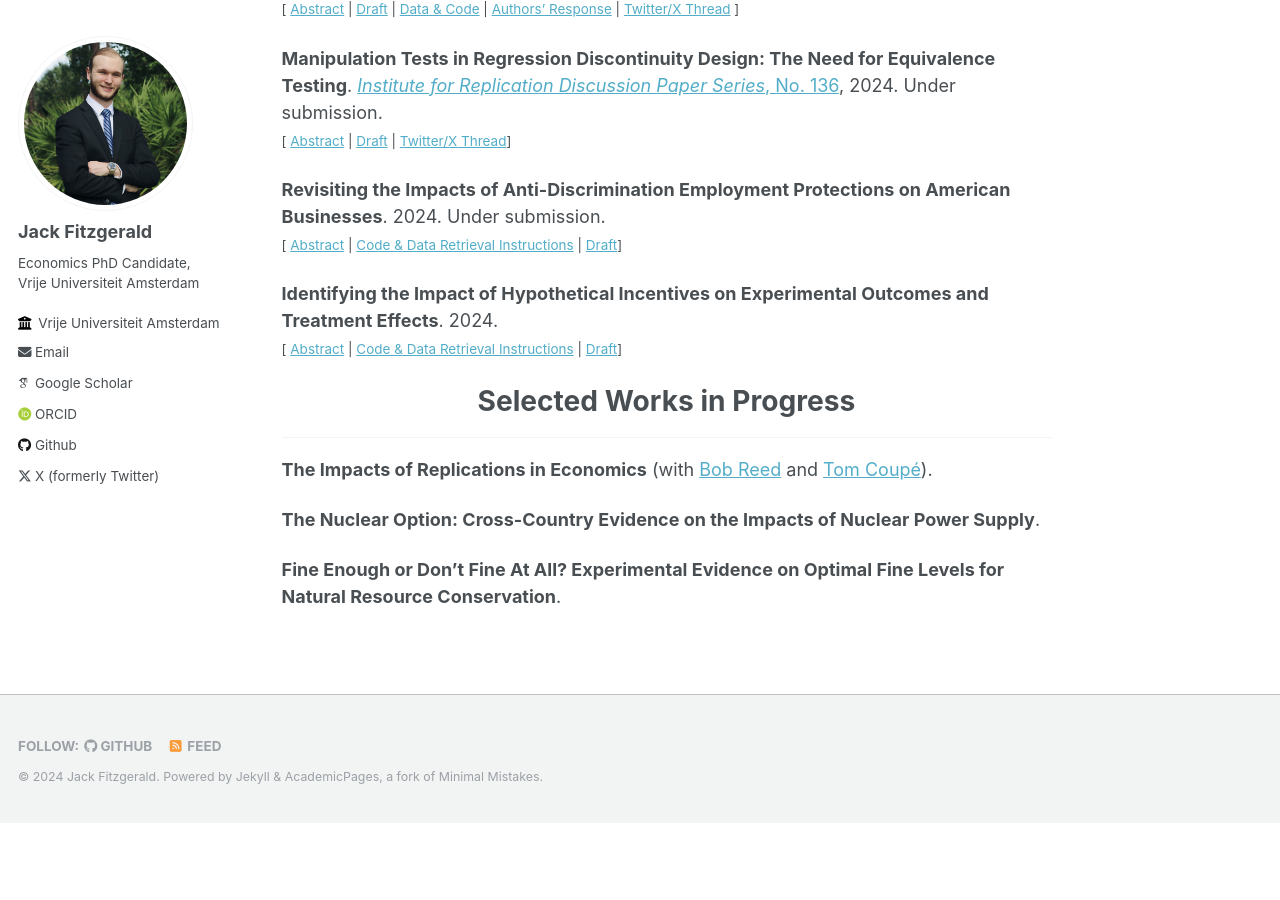
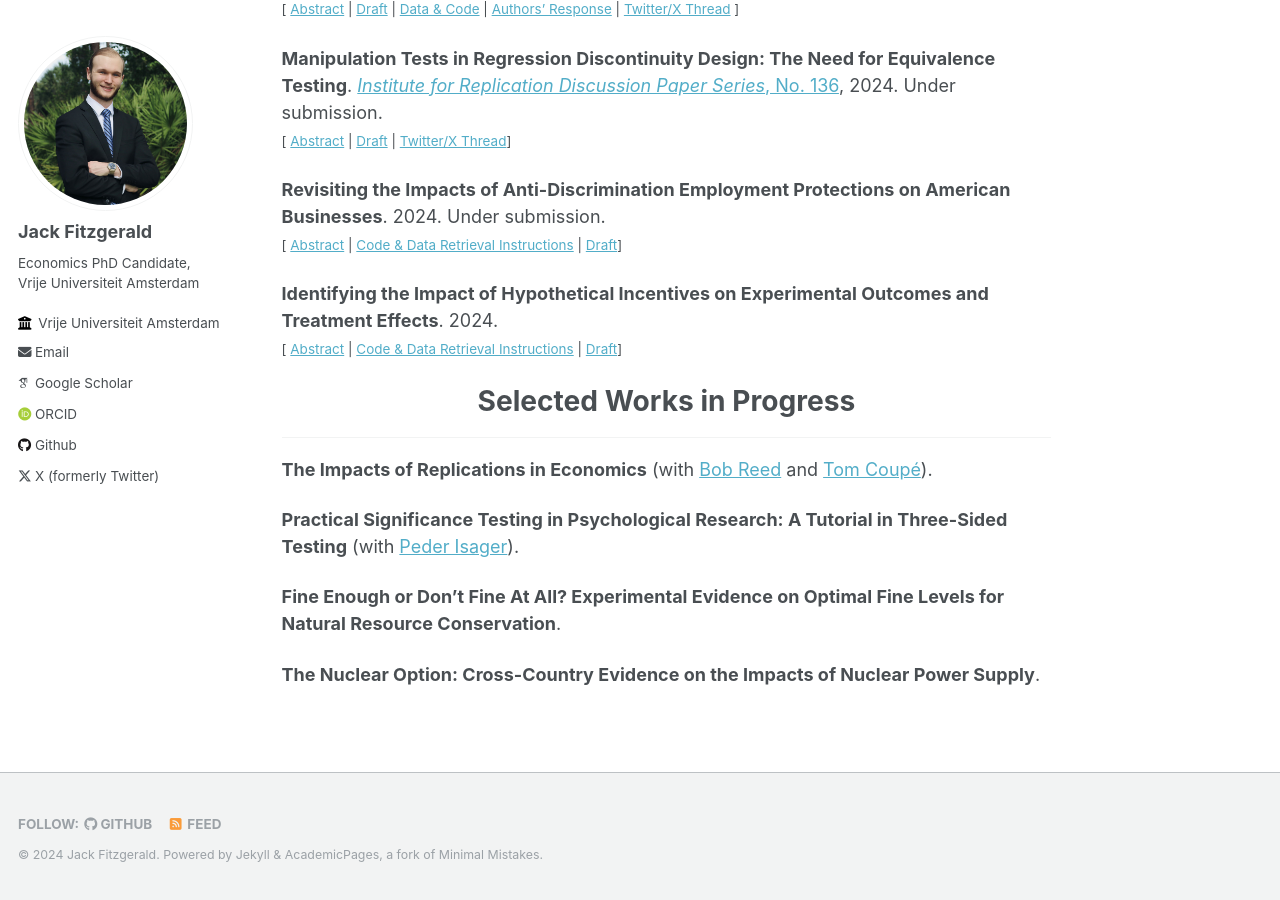
Before and after one commit to jack-fitzgerald/jack-fitzgerald.github.io, a Jekyll site: the page built from _pages/papers.md, in a window 1280 px wide and 900 px high, scrolled down 966 px. Built offline with Jekyll 4.4.1, drawn with Linux system fonts in a browser that asks for light colours; some web fonts are replaced; before the commit the page ends 1789 px from its top, so only the background shows below that.

Commit message:
Update papers.md

```diff
--- a/_pages/papers.md
+++ b/_pages/papers.md
@@ -92,9 +92,11 @@ Recent studies showing that some outcome variables do not statistically signific
 
 **The Impacts of Replications in Economics** (with [Bob Reed](https://profiles.canterbury.ac.nz/Bob-Reed) and [Tom Coupé](https://profiles.canterbury.ac.nz/Tom-Coupe)).
 
-**The Nuclear Option: Cross-Country Evidence on the Impacts of Nuclear Power Supply**.
+**Practical Significance Testing in Psychological Research: A Tutorial in Three-Sided Testing** (with [Peder Isager](https://pedermisager.org/)).
 
 **Fine Enough or Don't Fine At All? Experimental Evidence on Optimal Fine Levels for Natural Resource Conservation**.
+
+**The Nuclear Option: Cross-Country Evidence on the Impacts of Nuclear Power Supply**.
 
 [//]: This java script is the button to show abstract
 <script>
```
